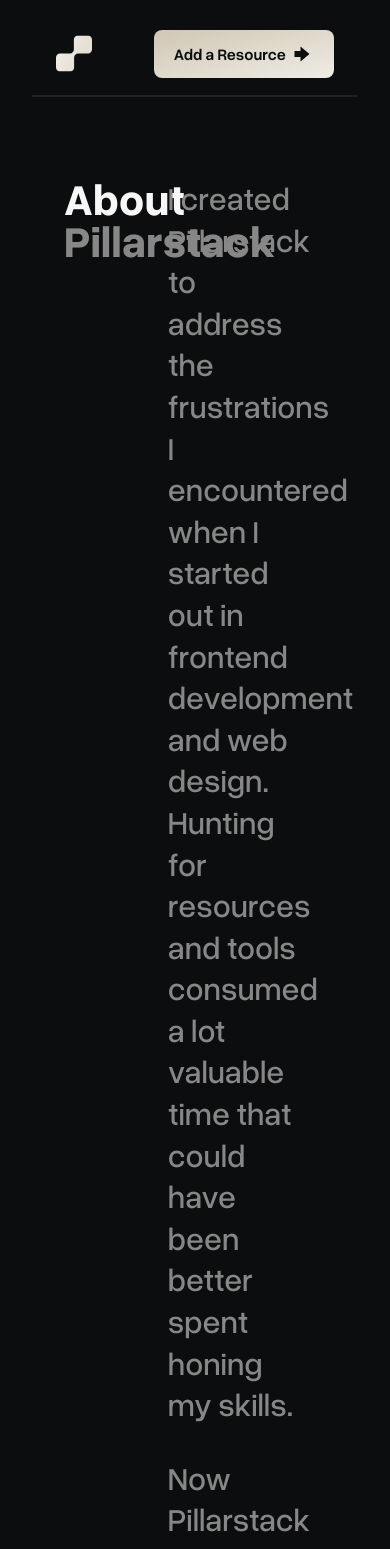
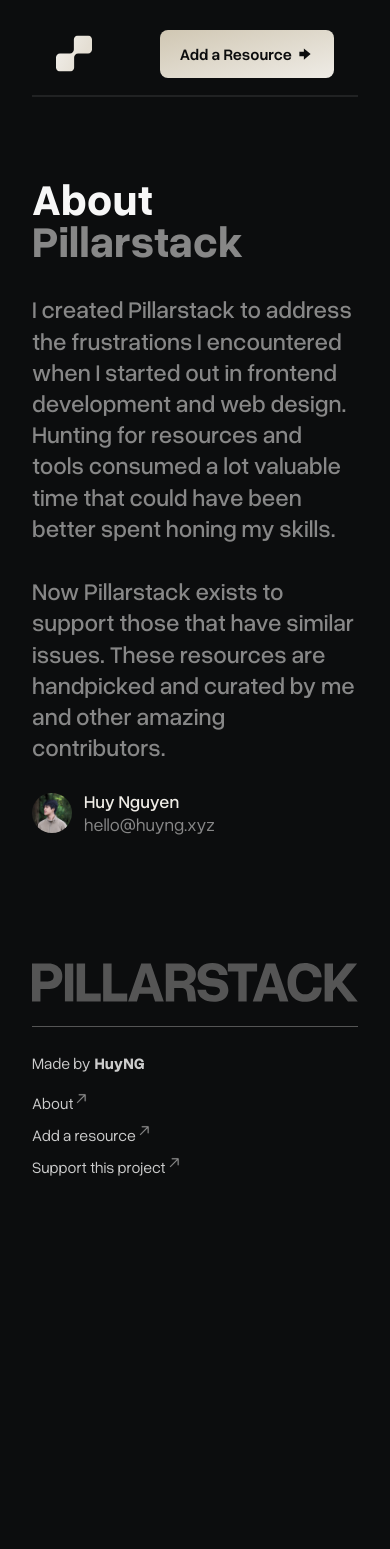
Before and after one commit to by-huy/Pillarstack, a Next.js app: page /about in a window 390 px wide. Shown: the top 1549 px of the page. After the commit the page ends 1283 px from the top, so only its background shows below. Built offline with nearby package versions, Linux system fonts and the light colour scheme.

Commit message:
responsiveness, opengraph img, microinteractions +

```diff
--- a/package.json
+++ b/package.json
@@ -14,6 +14,7 @@
     "framer-motion": "^10.16.4",
     "next": "^14.0.3",
     "react": "^18",
+    "react-copy-to-clipboard": "^5.1.0",
     "react-dom": "^18",
     "react-icons": "^4.11.0",
     "sharp": "^0.32.6"
--- a/src/app/about/page.jsx
+++ b/src/app/about/page.jsx
@@ -1,28 +1,61 @@
-import profile from "../../../public/images/profile.webp"
+"use client"
+
+import profile from "../../../public/images/profile.webp";
 import Image from "next/image";
 
+import { useState } from "react";
+import { CopyToClipboard } from "react-copy-to-clipboard";
+
+
 export default function About() {
+  const [copied, setCopied] = useState(false);
+
+  const handleCopy = () => {
+    setCopied(true);
+    setTimeout(() => {
+      setCopied(false);
+    }, 2000);
+  };
+
   return (
-    <div className="my-20 grid grid-cols-12">
+    <div className="my-20 flex-col flex lg:grid lg:grid-cols-12">
       <div className="text-display col-span-4">
-        <h1 className="pl-8">
+        <h1 className="mb-8 lg:pl-8">
           About <span className="text-light-gray">Pillarstack</span>
         </h1>
       </div>
-      <div className=" col-start-6 col-span-5 text-h4 leading-[130%] text-light-gray font-medium space-y-7">
+      <div className=" col-start-6 col-span-5 max-w-xl lg:max-w-none text-h5 md:text-h4 leading-[130%] text-light-gray font-medium space-y-7">
         <p className="space-y-8 flex flex-col">
-          <span>I created Pillarstack to address the frustrations I encountered when I started out in frontend development and web design. Hunting for resources and tools consumed a lot valuable time that could have been better spent honing my skills. </span>
+          <span>
+            I created Pillarstack to address the frustrations I encountered when
+            I started out in frontend development and web design. Hunting for
+            resources and tools consumed a lot valuable time that could have
+            been better spent honing my skills.{" "}
+          </span>
 
-          <span>Now Pillarstack exists to support those that have similar issues. These resources are handpicked and curated by me and other amazing contributors.</span>
+          <span>
+            Now Pillarstack exists to support those that have similar issues.
+            These resources are handpicked and curated by me and other amazing
+            contributors.
+          </span>
         </p>
         <div className="flex items-center gap-x-3">
-            <div className="w-10 h-10 rounded-full overflow-hidden">
-                <Image className=" scale-150" placeholder="blur" src={profile} alt="profile headshot of Huy Nguyen "/>
-            </div>
-            <div className="text-primary text-base font-medium flex flex-col">
-                <p className=" leading-tight">Huy Nguyen</p>
-                <span className="leading-tight text-light-gray font-normal">hello@huyng.xyz</span>
-            </div>
+          <div className="w-10 h-10 rounded-full overflow-hidden">
+            <Image
+              className=" scale-150"
+              placeholder="blur"
+              src={profile}
+              alt="profile headshot of Huy Nguyen "
+            />
+          </div>
+          <div className="text-primary text-base font-medium flex flex-col">
+            <p className=" leading-tight">Huy Nguyen</p>
+            <CopyToClipboard text="hello@huyng.xyz" onCopy={handleCopy}>
+              <span className="leading-tight text-light-gray font-normal cursor-pointer hover:underline">
+                {copied ? "Copied to clipboard!" : "hello@huyng.xyz"}
+              </span>
+            </CopyToClipboard>
+          </div>
         </div>
       </div>
     </div>
--- a/src/app/layout.jsx
+++ b/src/app/layout.jsx
@@ -2,8 +2,7 @@
 import "./globals.css";
 import Navbar from "@/components/Header/Navbar";
 import Footer from "@/components/Footer/Footer";
-import { Analytics } from '@vercel/analytics/react';
-
+import { Analytics } from "@vercel/analytics/react";
 
 const overusedgrotesk = localFont({
   src: [
@@ -17,12 +16,12 @@
 
 export const metadata = {
   title: "Pillarstack",
-  description: "Assorted resources for frontend developers and web designers",
+  description:
+    "Assorted resources for frontend developers and web designers. Explore curated and handpicked goodies that enhance your workflow and cultivate your growth.",
 };
 
 export default function RootLayout({ children }) {
   return (
-
     <html lang="en" className={`${overusedgrotesk.variable}`}>
       <head>
         <link rel="shortcut icon" href="/favicon.svg" type="image/svg+xml" />
@@ -31,7 +30,7 @@
         <Navbar />
         {children}
         <Footer />
-      <Analytics />
+        <Analytics />
       </body>
     </html>
   );
--- a/src/app/page.jsx
+++ b/src/app/page.jsx
@@ -26,14 +26,14 @@
 
   return (
     <main>
-      <section className="mx-auto text-center max-w-3xl space-y-5 mt-20 mb-32">
+      <section className="mx-auto text-center max-w-xl lg:max-w-2xl xl:max-w-5xl  2xl:max-w-7xl space-y-5 mt-20 mb-32">
         <h1 className=" text-display text-center text-accent">
           Assorted resources{" "}
           <span className=" text-light-gray">
             for frontend developers and web designers.
           </span>
         </h1>
-        <p className="text-text max-w-lg mx-auto text-base">
+        <p className="text-text max-w-lg mx-auto text-base xl:text-h5 2xl:text-h4 2xl:max-w-2xl">
           Explore curated and handpicked goodies that enhance your workflow and
           cultivate your growth as a developer and designer.
         </p>
--- a/src/components/Button/Button.jsx
+++ b/src/components/Button/Button.jsx
@@ -6,10 +6,13 @@
     <Link
       href={href}
       {...props}
-      className="text-bg rounded-lg font-semibold bg-gradient-to-br from-gradient to-primary px-5 py-3 flex items-center gap-x-1 flex-shrink-0 hover:from-gradient2 hover:to-gradient3 hover:text-primary transition-all duration-200"
+      className="text-bg rounded-lg font-semibold bg-gradient-to-br from-gradient to-primary group px-5 py-3 flex items-center gap-x-1 flex-shrink-0 transition-all duration-200"
     >
       <span>{children}</span>
-      <GoArrowRight size={24} />
+      <div className="relative overflow-hidden ">
+        <GoArrowRight className="group-hover:translate-x-5 transition-all ease-in-out-circ duration-500" size={18} />
+        <GoArrowRight className="absolute top-0 -translate-x-5 group-hover:translate-x-0 transition-all duration-500 ease-in-out-circ" size={18} />
+      </div>
     </Link>
   );
 }
--- a/src/components/Footer/Footer.jsx
+++ b/src/components/Footer/Footer.jsx
@@ -38,21 +38,36 @@
         <FooterTitle />
       </div>
       <div className="flex flex-col sm:flex-row items-start justify-between pt-6 pb-10 text-text">
-        <div className="space-x-1 pb-4">
-          <span>Made by</span>
-          <Link className="font-bold" target="_blank" href="https://www.huyng.xyz">HuyNG</Link>
+        <div className="space-x-1 pb-4 flex w-40">
+          <span className="w-fit flex-nowrap whitespace-nowrap">Made by</span>
+          <Link
+            className="font-bold relative overflow-y-hidden w-full group h-fit"
+            target="_blank"
+            href="https://www.huyng.xyz"
+          >
+            <span className="flex group-hover:-translate-y-5 group-hover:opacity-0 transition-all ease-in-out-circ duration-500">HuyNG</span>
+            <span className="absolute inset-0 group-hover:translate-y-0 translate-y-5 transition-all ease-in-out-circ duration-500 underline flex-nowrap whitespace-nowrap">HuyNG :)</span>
+          </Link>
         </div>
         <ul className="grid sm:grid-cols-2 lg:flex gap-x-12 gap-y-2">
           {links.map((link) => (
-            <li key={link.id} className="flex">
+            <li key={link.id} className="flex group">
               {link.id === 2 || link.id === 4 ? (
-                <Link href={link.href} target="_blank" rel="noopener noreferrer">
+                <Link
+                  className="group"
+                  href={link.href}
+                  target="_blank"
+                  rel="noopener noreferrer"
+                >
                   {link.label}
                 </Link>
               ) : (
-                <Link href={link.href}>{link.label}</Link>
+                <Link className="group" href={link.href}>{link.label}</Link>
               )}
-              <GoArrowUpRight className=" fill-light-gray stroke-[0.2]" />
+              <span className="relative overflow-hidden h-fit w-fit">
+                <GoArrowUpRight className="group-hover:-translate-y-5 group-hover:translate-x-5 duration-500 transition-transform ease-in-out-circ fill-light-gray stroke-[0.2]" />
+                <GoArrowUpRight className="absolute top-0 group-hover:translate-x-0 duration-500 group-hover:translate-y-0 transition-all ease-in-out-circ translate-y-5 -translate-x-5 fill-light-gray stroke-[0.2]" />
+              </span>
             </li>
           ))}
         </ul>
--- a/src/components/Header/Navbar.jsx
+++ b/src/components/Header/Navbar.jsx
@@ -12,8 +12,10 @@
           <LogoFull />
         </Link>
         <div className="flex items-center gap-x-8">
-          <Link className="font-medium hidden sm:block" href="/about">
-            About
+          <Link className="font-medium hidden sm:block relative overflow-hidden group h-fit" href="/about">
+            <span className="flex group-hover:-translate-y-5 group-hover:opacity-0 transition-all ease-in-out-circ duration-500">About</span>
+            <span className="absolute inset-0 group-hover:translate-y-0 translate-y-5 transition-all ease-in-out-circ duration-500 underline">About</span>
+
           </Link>
           <Button target="_blank" href="https://forms.gle/PftXkai3sNZquWu68">Add a Resource</Button>
         </div>
--- a/tailwind.config.js
+++ b/tailwind.config.js
@@ -57,6 +57,9 @@
       },
       borderOpacity: {
         '15': '0.15'
+      },
+      transitionTimingFunction: {
+        'in-out-circ': 'cubic-bezier(0.85, 0, 0.15, 1)',
       }
     },
   },
```
Also changed, not shown: src/components/TabNavigation/TabButtons.jsx (+5 -4 lines), src/app/opengraph-image.png (added), 1 other file (tests, documents, lock files or other folders).
